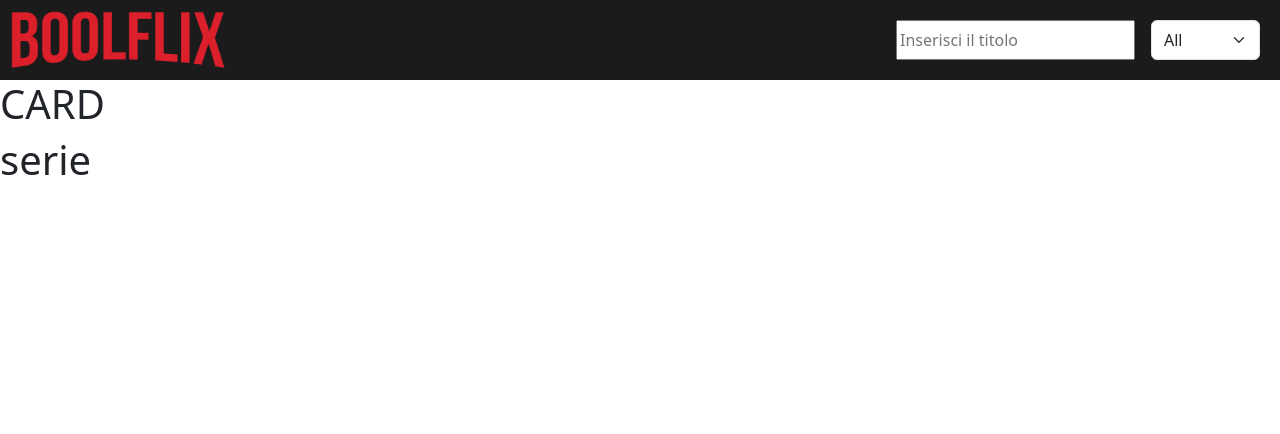
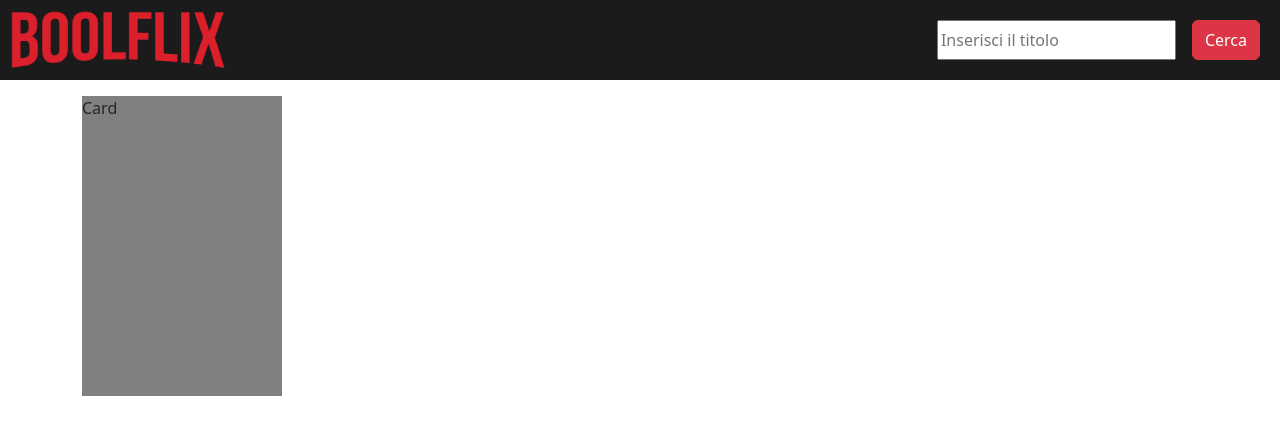
Before and after one commit to FraRussotto/vite-boolflix, a Vue app: page / in a window 1280 px wide. Shown: the top 434 px of the page. Built offline with nearby package versions, Linux system fonts and the light colour scheme.

Commit message:
[edit] input serach + getApi

```diff
--- a/index.html
+++ b/index.html
@@ -4,7 +4,7 @@
     <meta charset="UTF-8" />
     <link rel="icon" type="image/svg+xml" href="/vite.svg" />
     <meta name="viewport" content="width=device-width, initial-scale=1.0" />
-    <title>Vite + Vue</title>
+    <title>Boolflix</title>
   </head>
   <body>
     <div id="app"></div>
--- a/src/App.vue
+++ b/src/App.vue
@@ -5,8 +5,6 @@
   // Component
   import Header from './components/Header.vue'
   import MainContainer from './components/MainContainer.vue'
-  import FilmsContainer from './components/FilmsContainer.vue';
-  import SerieContainer from './components/SerieContainer.vue';
 
 
   export default {
@@ -14,19 +12,32 @@
     components: {
       Header,
       MainContainer,
-      FilmsContainer,
-      SerieContainer
     },
     data(){
       return{
 
       }
+    },
+    methods:{
+      getApi(){
+        axios.get(store.apiUrl, {
+          params: store.apiParams
+        })
+        .then(res => {
+          console.log(res.data);
+        })
+        .catch(err => {
+          console.log(err);
+        })
+      }
+    },
+    mounted(){
     }
   }
 </script>
 
 <template>
-  <Header />
+  <Header @search="getApi" />
   <MainContainer />
 </template>
 
--- a/src/components/Card_fr.vue
+++ b/src/components/Card.vue
@@ -2,7 +2,7 @@
 import {store} from '../data/store'
 
 export default {
-  name: 'Card_fr',
+  name: 'Card',
   data(){
       return{
         store
@@ -13,11 +13,19 @@ export default {
 </script>
 
 <template>
-  <h1>CARD</h1>
+  <div class="poster">
+    Card
+  </div>
 </template>
 
 <style lang="scss">
 
 @use '../scss/variables' as *;
 
+.poster{
+  width: 200px;
+  height: 300px;
+  background-color: grey;
+}
+
 </style>
--- a/src/components/FilmsContainer.vue
+++ b/src/components/FilmsContainer.vue
@@ -24,4 +24,6 @@ export default {
 
 @use '../scss/variables' as *;
 
+
+
 </style>
--- a/src/components/Header.vue
+++ b/src/components/Header.vue
@@ -17,13 +17,15 @@ export default {
     <div class="logo">
       <img src="/logo-boolflix.png" alt="logo">
     </div>
+
     <div class="search d-flex">
-      <input type="text" placeholder="Inserisci il titolo">
-      <select class="form-select ms-3 " aria-label="default selec example">
+      <input v-model="store.apiParams.query" type="text" placeholder="Inserisci il titolo">
+      <button @click="$emit('search')" class="btn btn-danger ms-3">Cerca</button>
+      <!-- <select class="form-select ms-3 " aria-label="default selec example">
         <option value="0">All</option>
         <option value="0">Film</option>
         <option value="0">Serie Tv</option>
-      </select>
+      </select> -->
     </div>
   </div>
 </template>
--- a/src/components/MainContainer.vue
+++ b/src/components/MainContainer.vue
@@ -1,13 +1,11 @@
 <script>
 import {store} from '../data/store';
-import FilmsContainer from './FilmsContainer.vue';
-import SerieContainer from './SerieContainer.vue';
+import Card from './Card.vue';
 
 export default {
     name: 'MainContainer',
     components: {
-      FilmsContainer,
-      SerieContainer,
+      Card
     },
     data() {
         return {
@@ -18,8 +16,9 @@ export default {
 </script>
 
 <template>
-  <FilmsContainer />
-  <SerieContainer />
+  <div class="container my-3">
+    <Card />
+  </div>
 </template>
 
 <style>
--- a/src/components/SerieContainer.vue
+++ b/src/components/SerieContainer.vue
@@ -17,7 +17,7 @@ export default {
 </script>
 
 <template>
-  <h1>serie</h1>
+  <h1>Serie</h1>
 </template>
 
 <style lang="scss">
--- a/src/data/store.js
+++ b/src/data/store.js
@@ -1,6 +1,10 @@
 import {reactive} from 'vue';
 
 export const store = reactive({
-  apiUrl: 'https://api.themoviedb.org/3/search/movie?api_key=e5c6fcdaa18cd280c36d84fffcd4b807',
+  apiUrl: 'https://api.themoviedb.org/3/search/movie',
   titleSearch: null,
+  apiParams: {
+    api_key: 'e5c6fcdaa18cd280c36d84fffcd4b807',
+    query: ''
+  }
 })
--- a/src/scss/main.scss
+++ b/src/scss/main.scss
@@ -1,2 +1,4 @@
 @use './variables' as *;
 @import 'bootstrap/scss/bootstrap';
+@import '@fontsource/roboto/index.css';
+@import '@fontsource/roboto/700.css';
```
